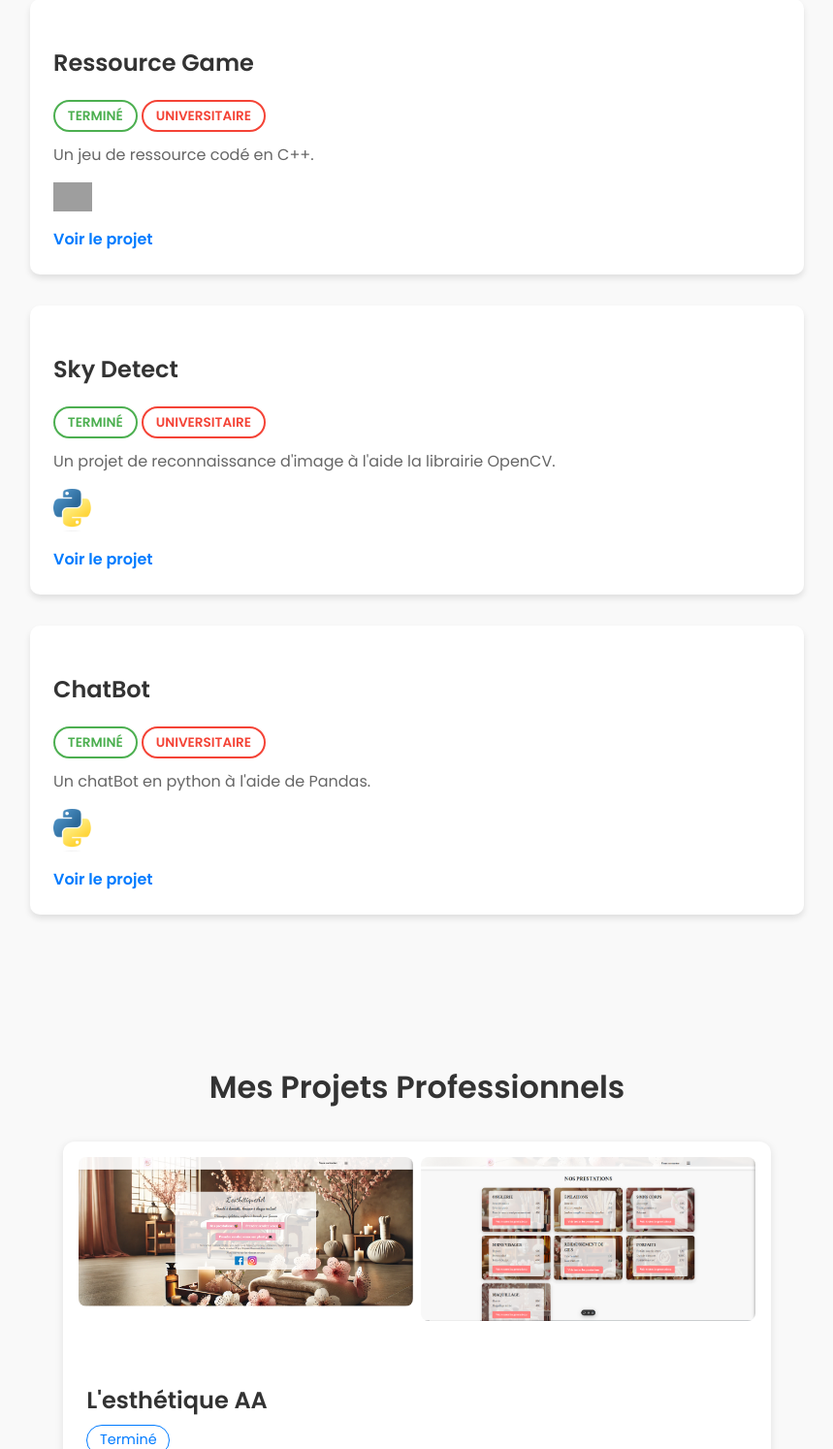
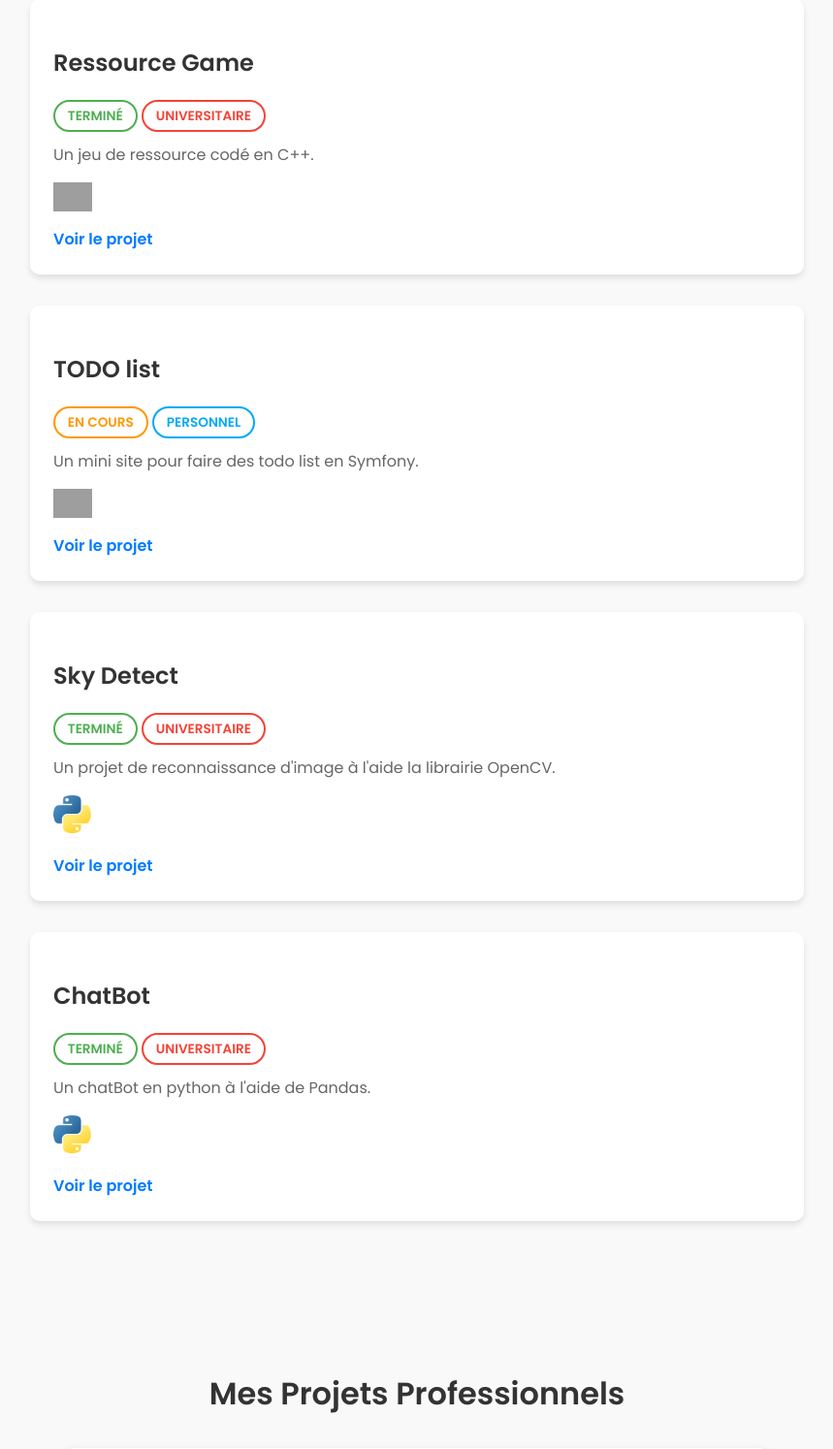
Before and after one commit to Kez0X/Portefolio, a Flask app: page / in a window 1280 px wide. Shown: the part 4121-5615 px from the top of the page at 97% size, without its empty margins (210-1069 px from the left). Run offline with Flask 3, Linux system fonts and the light colour scheme; grey boxes are pictures that could not be loaded.

Commit message:
feat : new project

```diff
--- a/PORTEFOLIO/templates/index.html
+++ b/PORTEFOLIO/templates/index.html
@@ -170,7 +170,7 @@
                         <img src="../static/image/javascript.png" alt="JavaScript">
                         <img src="../static/image/css.png" alt="CSS">
                     </div>
-                    <a href="https://aa-esthetiqueoullins.fr/" target="_blank" class="project-link">Voir le projet</a>
+                    <a href="https://github.com/Kez0X/Lesthetique" target="_blank" class="project-link">Voir le projet</a>
                 </div>
 
                 <div class="project-card">
@@ -225,7 +225,7 @@
                         <img src="../static/image/stripe.png" alt="Stripe">
                         <img src="../static/image/css.png" alt="CSS">
                     </div>
-                    <a href="https://school.vld-group.com/" target="_blank" class="project-link">Voir le projet</a>
+                    <a href="https://github.com/VLD-dev-team/VLDschool" target="_blank" class="project-link">Voir le projet</a>
                 </div>
 
                 <div class="project-card">
@@ -241,6 +241,20 @@
                         <img src="../static/image/cpp.png" alt="C++">
                     </div>
                     <a href="https://github.com/Kez0X/Ressource-Game" target="_blank" class="project-link">Voir le projet</a>
+                </div>
+                <div class="project-card">
+                    <div class="project-header">
+                        <h3>TODO list</h3>
+                        <span class="project-status status-in-progress">En cours</span>
+                        <span class="project-type type-personal">Personnel</span>
+                    </div>
+                    <p class="project-description">
+                        Un mini site pour faire des todo list en Symfony.
+                    </p>
+                    <div class="project-technologies">
+                        <img src="../static/image/php.png" alt="C++">
+                    </div>
+                    <a href="https://github.com/Kez0X/TODO-list" target="_blank" class="project-link">Voir le projet</a>
                 </div>
 
                 <div class="project-card">
```
